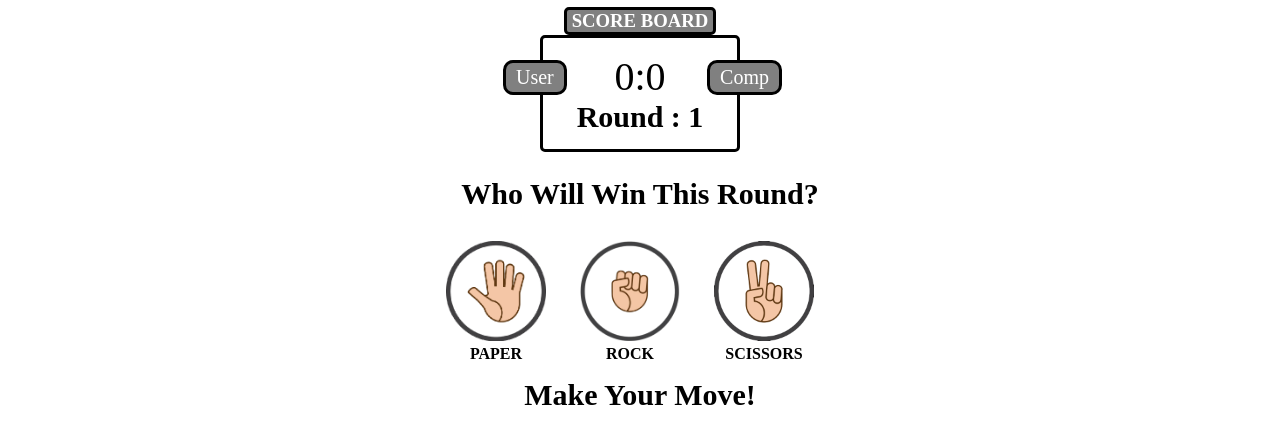
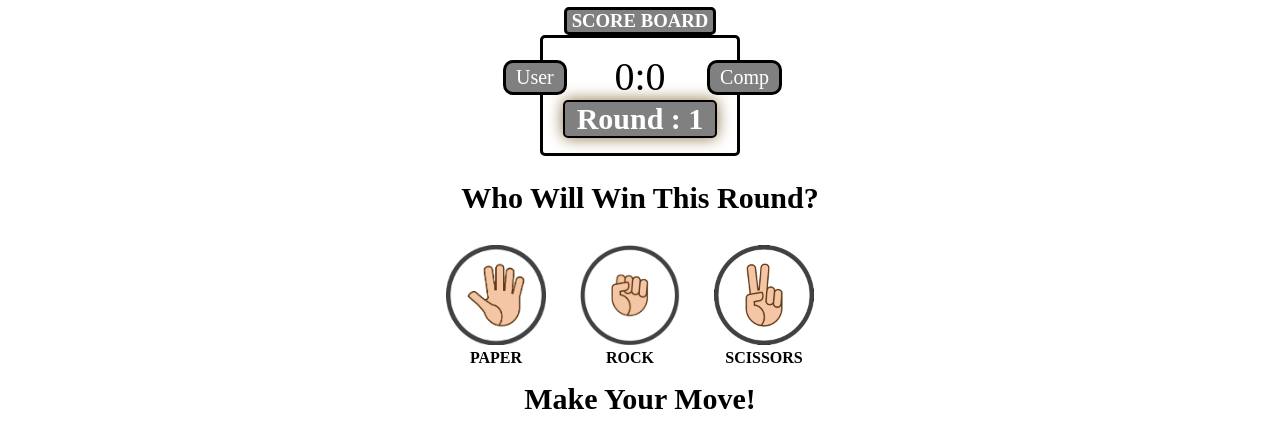
Before and after one commit to akuutsang/Team-Project-PRS, a plain HTML site: page index.html in a window 1280 px wide. Shown: the part 109-556 px from the top of the page. Drawn offline with Linux system fonts and the light colour scheme.

Commit message:
Update stylesheet.css with more styling for round class

```diff
--- a/stylesheet.css
+++ b/stylesheet.css
@@ -49,6 +49,11 @@ h3 {
 .round {
     font-weight: bold;
     font-size: 30px;
+    border: 2px solid black;
+    color: white;
+    background: gray;
+    border-radius: 5px;
+    box-shadow: 0 0 15px rgb(139, 114, 65);
 }
 .player {
     background: gray;
```
Also changed, not shown: index.html (+1 -0 lines).
